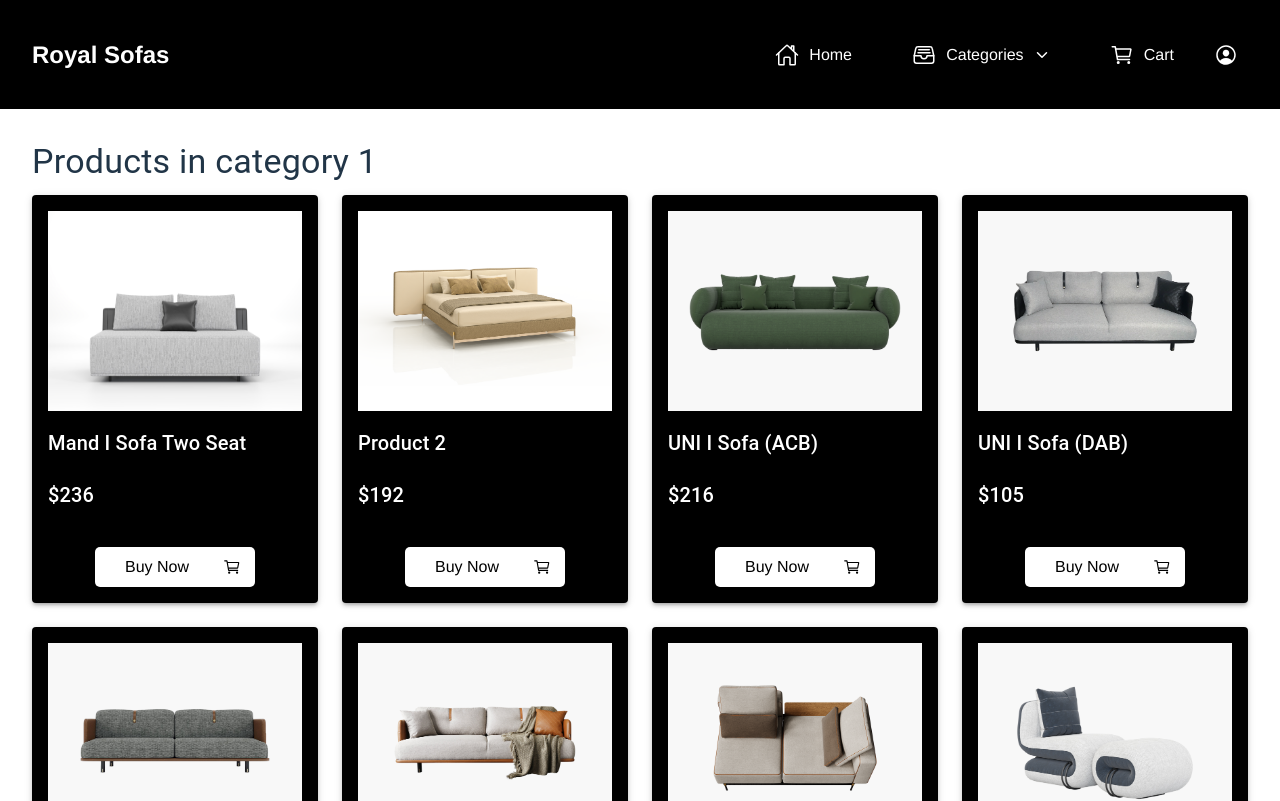
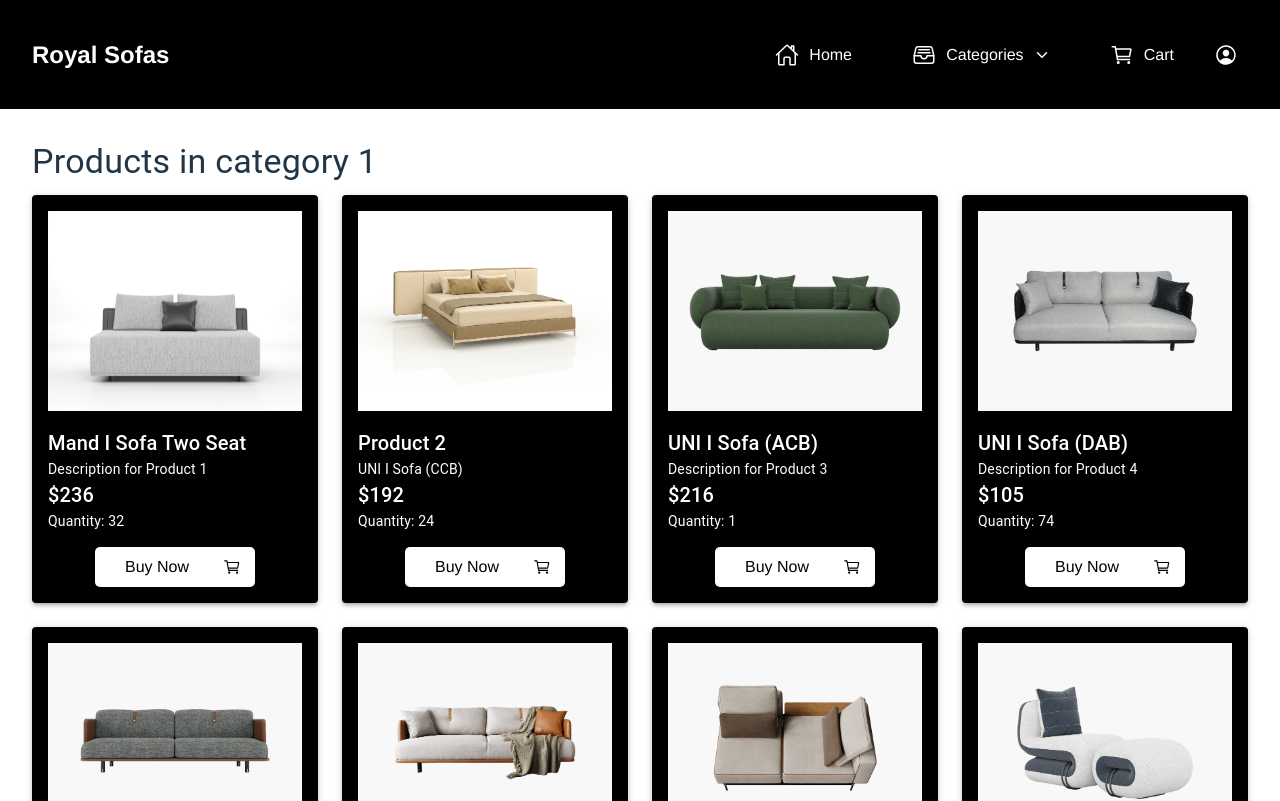
Before and after one commit to Chanhyn25/L-p-tr-nh-Front-End-Framework-2, a React (Vite) app in the folder ASM2/: page /categories/1 in a window 1280 px wide. Shown: the top 801 px of the page. Built offline with nearby package versions, Linux system fonts and the light colour scheme; data requests are answered from the project's data file.

Commit message:
update: category

```diff
--- a/ASM2/src/pages/client/CategoriesPage.tsx
+++ b/ASM2/src/pages/client/CategoriesPage.tsx
@@ -100,9 +100,9 @@ const CategoriesPage: React.FC = () => {
 
                   <img src={`.${product.image}`} alt={product.name} style={{ width: '100%', height: 200, objectFit: 'cover', marginBottom: 16 }} />
                   <Typography variant="h6">{product.name}</Typography>
-                  <Typography variant="body2" color="textSecondary">{product.description}</Typography>
+                  <Typography variant="body2" sx={{ color: "white" }}>{product.description}</Typography>
                   <Typography variant="h6" sx={{ color: "white" }}>${product.price}</Typography>
-                  <Typography variant="body2" color="textSecondary">Quantity: {product.quantity}</Typography>
+                  <Typography variant="body2" sx={{ color: "white" }}>Quantity: {product.quantity}</Typography>
                   <div className="flex justify-center mt-2">
                     <div className="flex justify-center items-center space-x-2 mt-2 bg-white rounded-[5px] w-40 h-10">
                       <button
```
